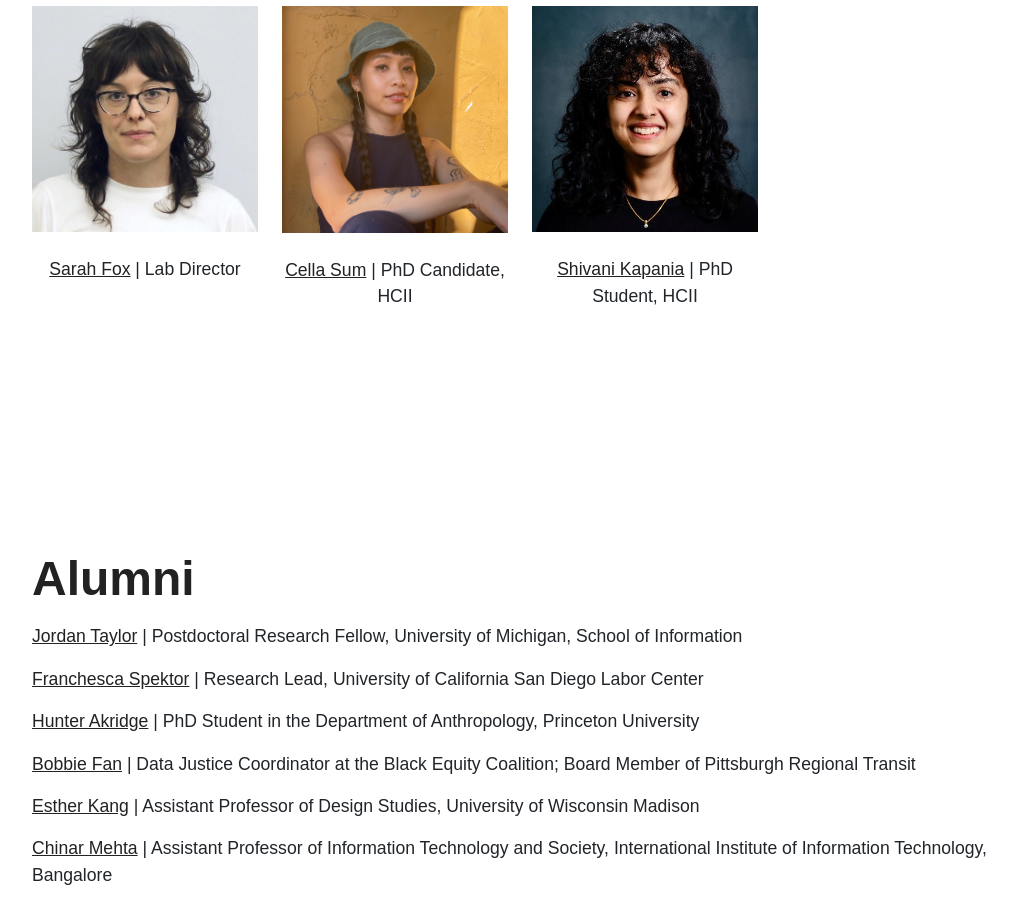
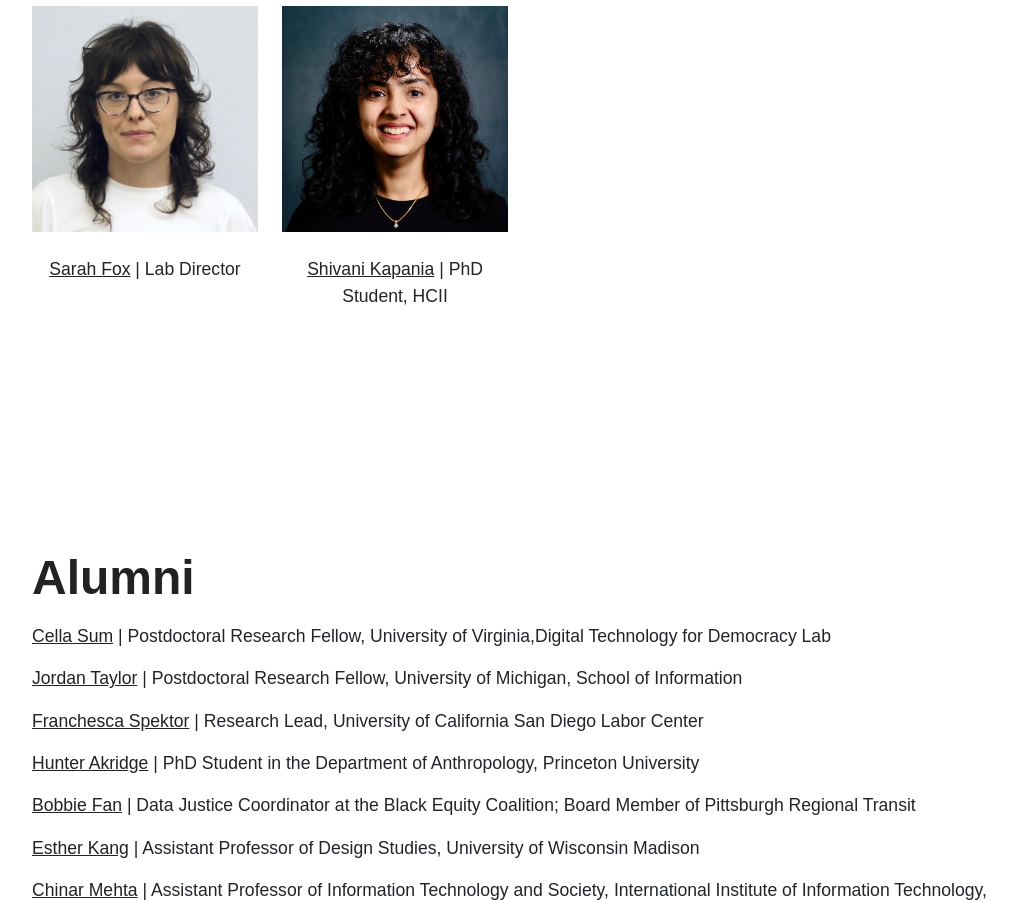
Before and after one commit to techsolidaritylab/site, a Jekyll site: the page built from index.html, in a window 1280 px wide and 900 px high, scrolled down 2533 px. Shown: the whole window, without its empty margins (120-1137 px from the left). Built offline with Jekyll 4.4.1, drawn with Linux system fonts in a browser that asks for light colours; nearby versions of some CDN libraries; some web fonts are replaced.

Commit message:
Adding Cella as lab alumni
Removed Cella from the team section and added to alumni

```diff
--- a/_includes/team.html
+++ b/_includes/team.html
@@ -6,10 +6,6 @@
       <div class="col-12 col-md-6 col-lg-3">
         <img src="/assets/images/sarah.jpg" class="img-fluid" alt="Photo of Sarah">
         <p class="text-center py-4"><a href="https://www.sarahfox.info/">Sarah Fox</a> | Lab Director</p>
-      </div><!-- /.col-lg-4 -->
-      <div class="col-12 col-md-6 col-lg-3">
-        <img src="/assets/images/cella.jpg" class="img-fluid" alt="Photo of Cella">
-        <p class="text-center py-4"><a href="https://cella.io/">Cella Sum</a> | PhD Candidate, HCII</p>
       </div><!-- /.col-lg-4 -->
          <div class="col-12 col-md-6 col-lg-3">
         <img src="/assets/images/shivani.jpg" class="img-fluid" alt="Photo of Shivani">
@@ -25,6 +21,7 @@
     <!-- Three columns of text below the carousel -->
     <div class="row mb-2">
       <div>
+      <p><a href="https://cella.io/">Cella Sum</a> | Postdoctoral Research Fellow, University of Virginia,Digital Technology for Democracy Lab</p>
       <p><a href="https://jtaylor.lgbt/">Jordan Taylor</a> | Postdoctoral Research Fellow, University of Michigan, School of Information</p>
       <p><a href="https://www.linkedin.com/in/fspektor/">Franchesca Spektor</a> | Research Lead, University of California San Diego Labor Center</p>
       <p><a href="https://anthropology.princeton.edu/people/hunter-akridge">Hunter Akridge</a> | PhD Student in the Department of Anthropology, Princeton University </p>
```
